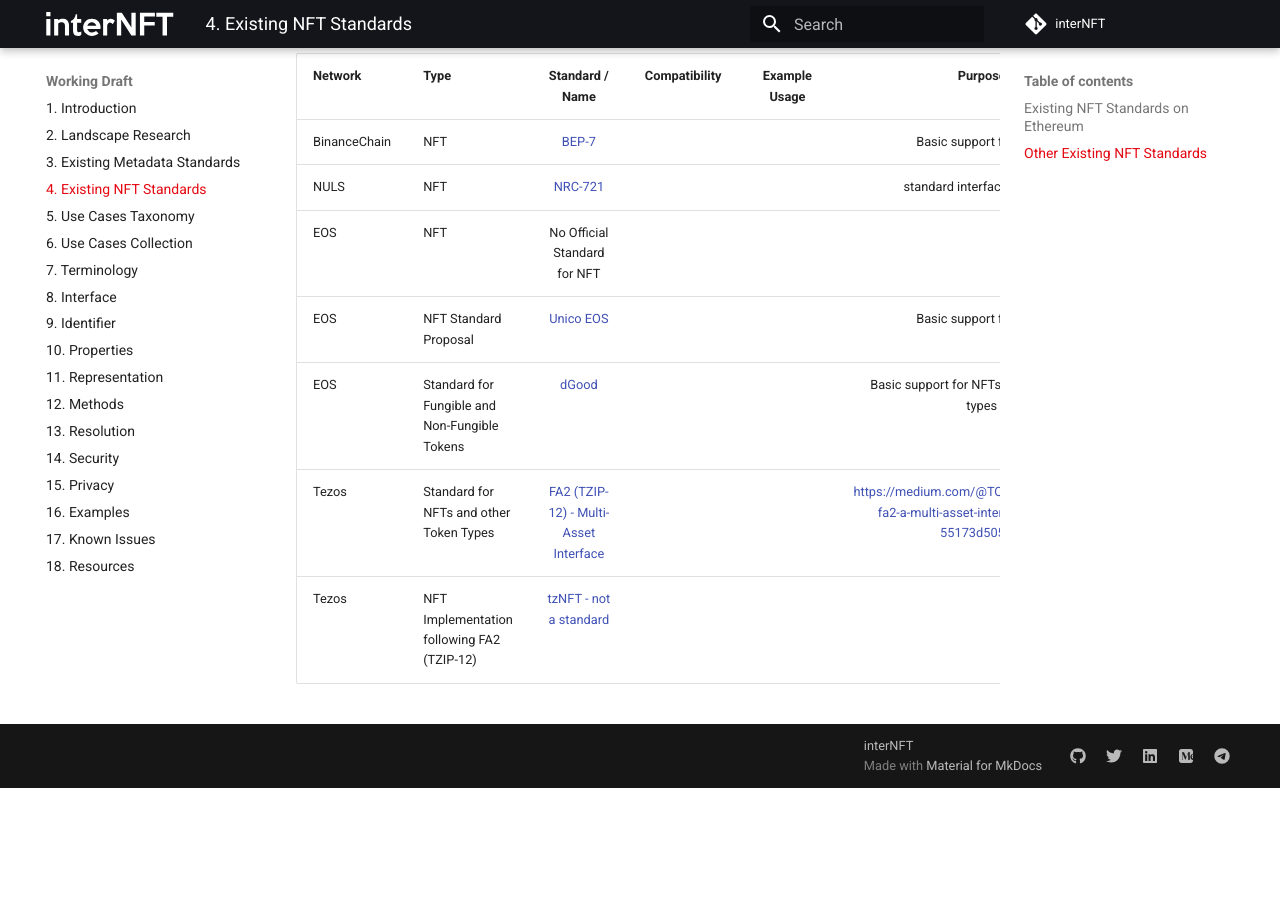
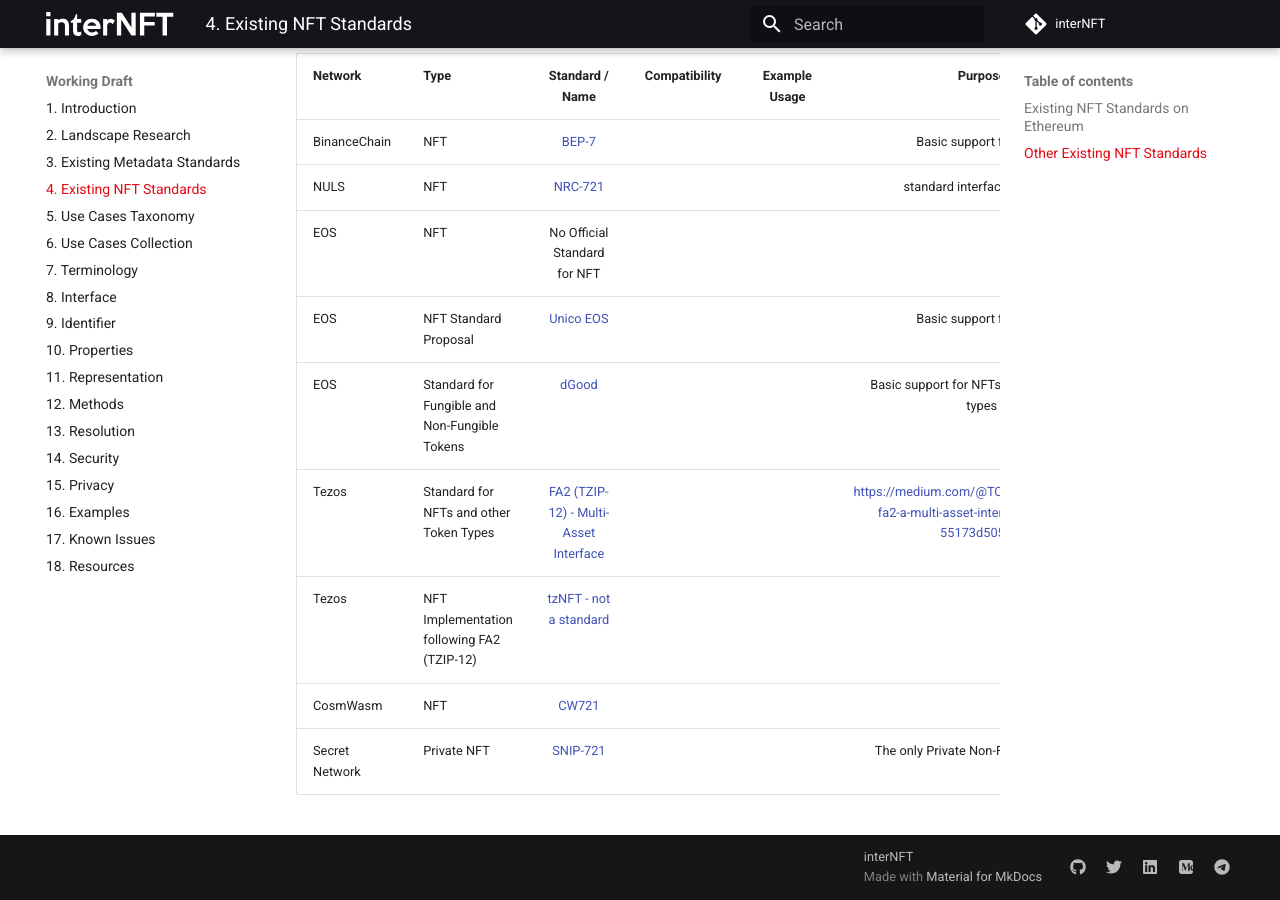
Before and after one commit to interNFT/documentation, an MkDocs documentation site: the page built from markdowns/workingDraft/existingNFTStandards.md, in a window 1280 px wide and 900 px high, scrolled down 3285 px. Built offline with MkDocs 1.6.1 and Material for MkDocs 9.7.7, drawn with Linux system fonts in a browser that asks for light colours; before the commit the page ends 4073 px from its top, so only the background shows below that.

Commit message:
Add CosmWasm CW721 and Secret Network SNIP-721

```diff
--- a/markdowns/workingDraft/existingNFTStandards.md
+++ b/markdowns/workingDraft/existingNFTStandards.md
@@ -26,3 +26,5 @@
 | EOS  |  Standard for Fungible and Non-Fungible Tokens    |  [dGood](https://github.com/MythicalGames/dgoods){:target="_blank"}    |      |       |   Basic support for NFTs and other token types    |   https://medium.com/dgoods/dgoods-v1-0-public-beta-release-72f896ad7aed  |
 | Tezos  |  Standard for NFTs and other Token Types  |  [FA2 (TZIP-12) - Multi-Asset Interface](https://gitlab.com/tzip/tzip/-/blob/master/proposals/tzip-12/tzip-12.md){:target="_blank"}   |      |       |   https://medium.com/@TQTezos/introducing-fa2-a-multi-asset-interface-for-tezos-55173d505e5f    |     |
 | Tezos  |  NFT Implementation following FA2 (TZIP-12)     |  [tzNFT - not a standard](https://medium.com/@TQTezos/tznft-non-fungible-tokens-on-tezos-using-fa2-b1ab11185ec1){:target="_blank"}   |      |       |       |   https://github.com/tqtezos/nft-tutorial  |
+| CosmWasm  |  NFT     |  [CW721](https://github.com/CosmWasm/cosmwasm-plus/blob/master/packages/cw721/README.md){:target="_blank"}   |      |       |       |     |
+| Secret Network  |  Private NFT     |  [SNIP-721](https://github.com/SecretFoundation/SNIPs/blob/master/SNIP-721.md){:target="_blank"}   |      |       |   The only Private Non-Fungible Tokens    |     |
```
